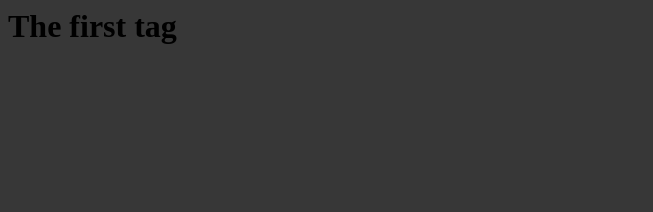
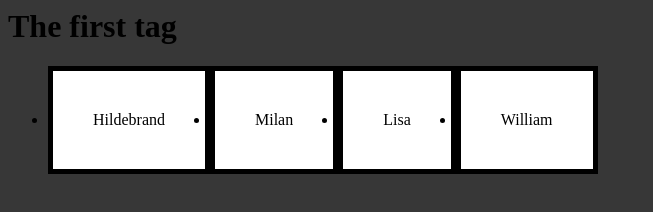
Before and after one commit to binaryjohn/bankroft, a plain HTML site: page index.html in a window 1280 px wide. Shown: the whole page, without its empty margins (0-653 px from the left). Drawn offline with Linux system fonts and the light colour scheme.

Commit message:
Prettying up my index class

```diff
--- a/css/style.css
+++ b/css/style.css
@@ -4,3 +4,10 @@ html {
 body {
     background-color:#373737;
 }
+
+li {
+    float:left;
+    background-color:#fff;
+    border:5px solid #000;
+    padding:40px;
+}
--- a/index.html
+++ b/index.html
@@ -5,5 +5,11 @@
     </head>
     <body>
         <h1>The first tag</h1>
+        <ul>
+            <li>Hildebrand</li>
+            <li>Milan</li>
+            <li>Lisa</li>
+            <li>William</li>
+        </ul>
     </body>
 </html>
```
